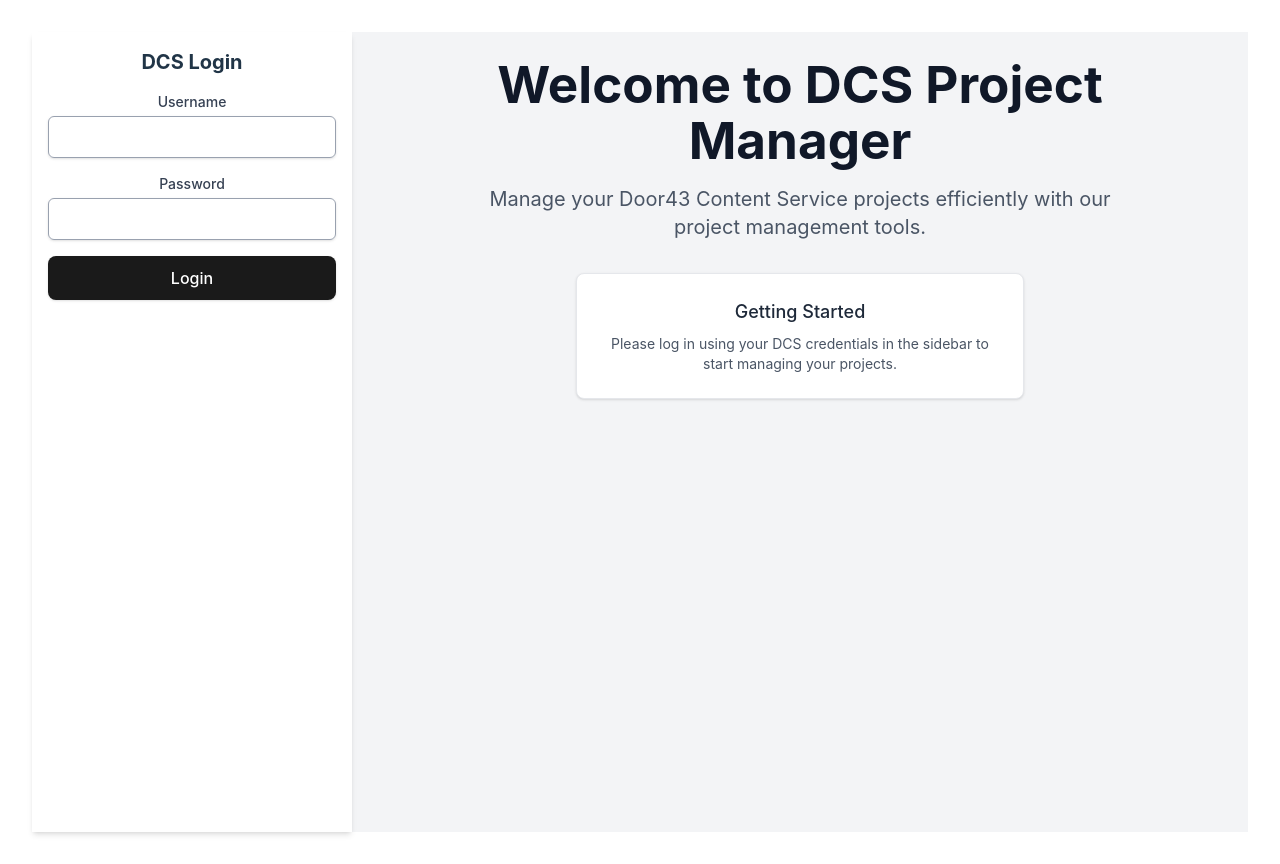
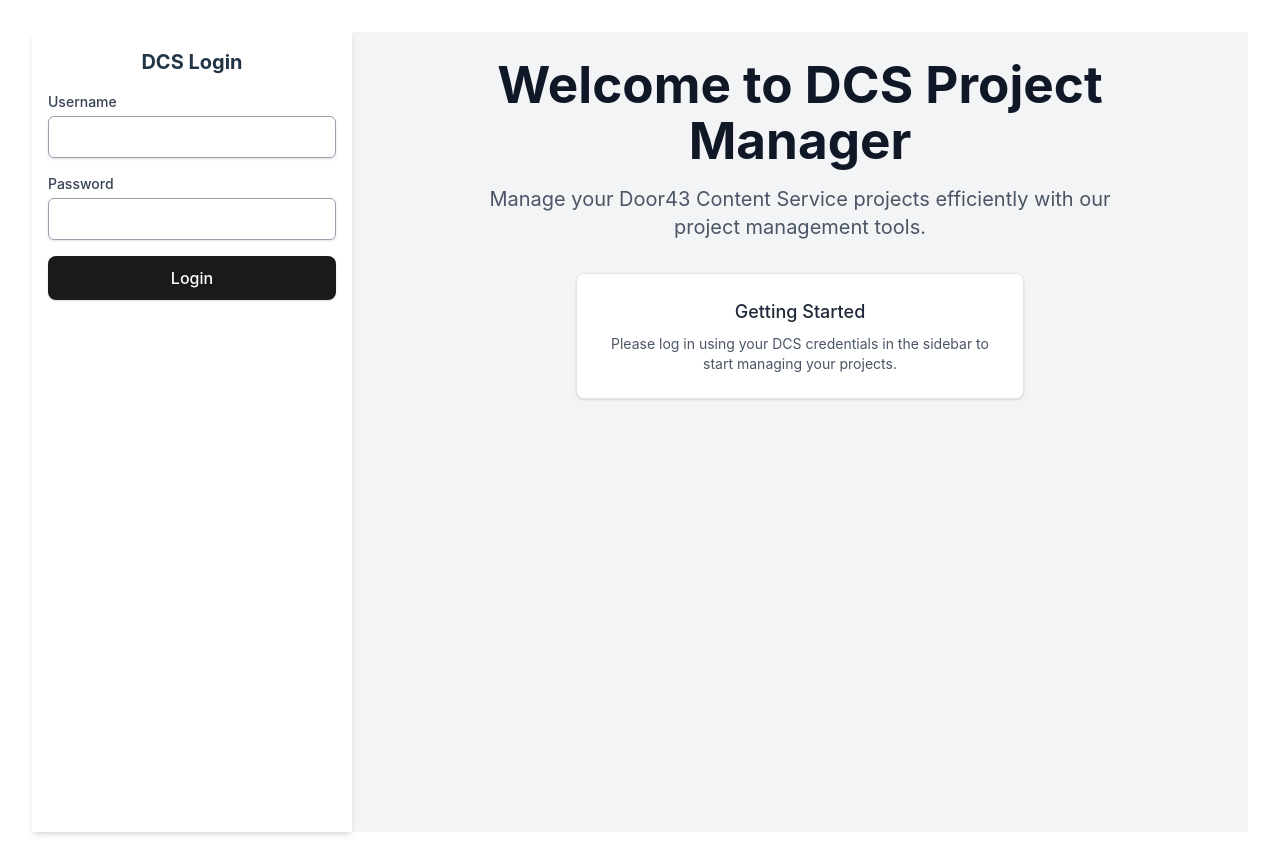
Before and after one commit to abelpz/hackathon-dcs-project-management, a React (Vite) app: page / in a window 1280 px wide. Built offline with nearby package versions, Linux system fonts and the light colour scheme.

Commit message:
feat: set label alignment to left

```diff
--- a/src/project-manager-test/components/DCSLogin.tsx
+++ b/src/project-manager-test/components/DCSLogin.tsx
@@ -94,7 +94,7 @@
       <h2 className="text-xl font-bold mb-4">DCS Login</h2>
       <form onSubmit={handleLogin} className="space-y-4">
         <div>
-          <label htmlFor="username" className="block text-sm font-medium text-gray-700">
+          <label htmlFor="username" className="block text-sm font-medium text-gray-700 text-start">
             Username
           </label>
           <input
@@ -107,7 +107,7 @@
           />
         </div>
         <div>
-          <label htmlFor="password" className="block text-sm font-medium text-gray-700">
+          <label htmlFor="password" className="block text-sm font-medium text-gray-700 text-start">
             Password
           </label>
           <input
```
